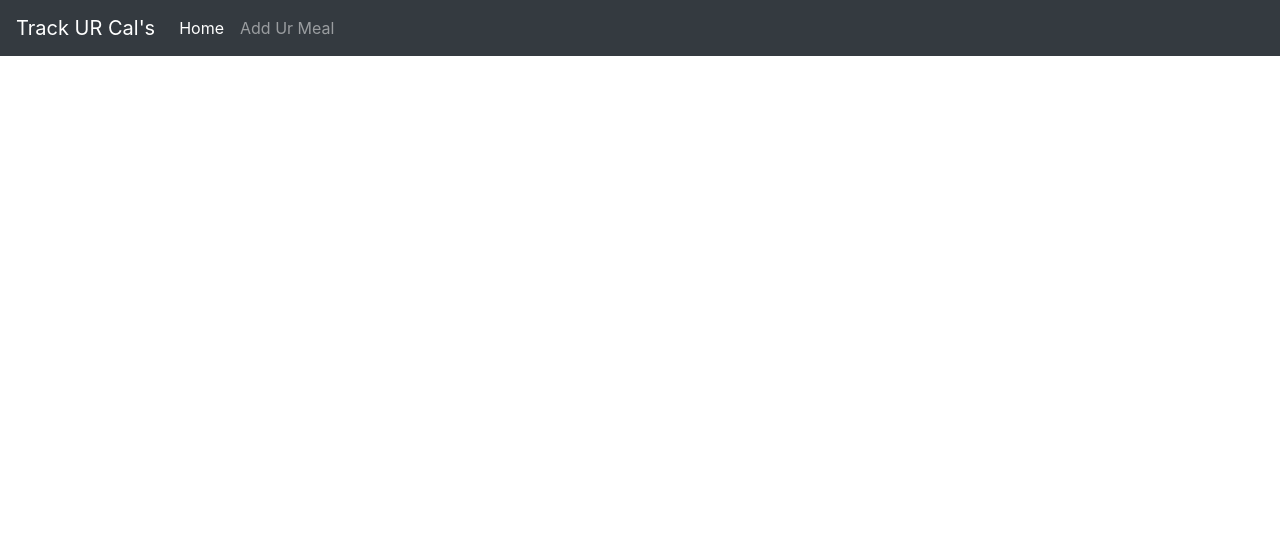
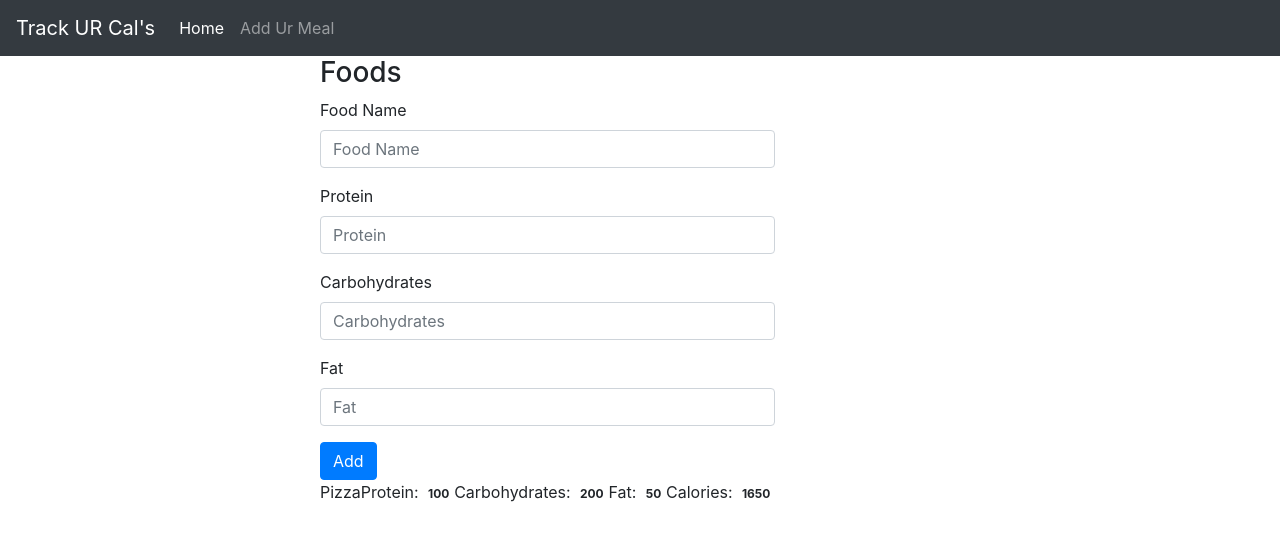
Before and after one commit to Krom121/food-tracker, a Flask app: template templates/add_food.html in a window 1280 px wide. Shown: the top 541 px of the page. Run offline with Flask 2, Linux system fonts and the light colour scheme; the template is opened without the code that fills it, so the values that code supplies are empty; some libraries are stand-ins or nearby versions.

Commit message:
url change for add food/ form/db test

```diff
--- a/app.py
+++ b/app.py
@@ -5,7 +5,7 @@
 
 def connect_db():
     # Connect to database
-    sql = sqlite3.connect('\C:\sites\cal_tracker\food_log.db')
+    sql = sqlite3.connect('food_log.db')
     # return the results as a dictionaries instead of tuples
     sql.row_factory = sqlite3.Row
     return sql
@@ -30,8 +30,27 @@
 def view():
     return render_template('day.html')
 
-@app.route('/add_food')
-def add_food():
+@app.route('/food', methods=['GET', 'POST'])
+def food():
+    if request.method == 'POST':
+        name = request.form['food-name']
+        protein = int(request.form['protein'])
+        carbohydrates = int(request.form['carbohydrates'])
+        fat = int(request.form['fat'])
+        # below calaculating the valuse for the total amount of calories
+        calories = protein * 4 + carbohydrates * 4 + fat * 9
+        # create instance of db
+        db = get_db()
+        # insert values into db
+        db.execute('insert into food (name, protein, carbohydrates, fat, calories) values (?, ?, ?, ?, ?)', \
+            [name, protein, carbohydrates, fat, calories])
+        db.commit()
+        '''
+        The return below was used to test the form was being submit correctly
+        by checking the values.
+        return '<h1>Name: {} Protein: {} Carbs: {} Fat: {}</h1>'.format(request.form['food-name'], request.form['protein'], \
+        request.form['carbohydrates'], request.form['fat'])
+        '''
     return render_template('add_food.html')
 
 
--- a/templates/add_food.html
+++ b/templates/add_food.html
@@ -1,4 +1,51 @@
 {% extends "base.html" %}
 {% block content %}
+<div class="container theme-showcase col-sm-6 col-sm-offset-3" role="main">
+    <div class="row">
+        <div>
 
+          <div class="panel panel-primary">
+
+            <div class="panel-heading">
+              <h3 class="panel-title">Foods</h3>
+            </div>
+
+            <div class="panel-body">
+
+              <form method="POST" action="{{ url_for('food') }}">
+                <div class="form-group">
+                  <label for="food-name">Food Name</label>
+                  <input type="text" class="form-control" id="food-name" name="food-name" placeholder="Food Name">
+                </div>
+                <div class="form-group">
+                  <label for="protein">Protein</label>
+                  <input type="number" class="form-control" id="protein" name="protein" placeholder="Protein">
+                </div>
+                <div class="form-group">
+                  <label for="carbohydrates">Carbohydrates</label>
+                  <input type="number" class="form-control" id="carbohydrates" name="carbohydrates" placeholder="Carbohydrates">
+                </div>
+                <div class="form-group">
+                  <label for="fat">Fat</label>
+                  <input type="number" class="form-control" id="fat" name="fat" placeholder="Fat">
+                </div>
+                <button type="submit" class="btn btn-primary">Add</button>
+              </form>
+
+              <div class="page-header"></div>
+
+              <ul class="nav nav-pills" role="tablist">
+                <li class="active"><a>Pizza</a></li>
+                <li><a>Protein: <span class="badge">100</span></a></li>
+                <li><a>Carbohydrates: <span class="badge">200</span></a></li>
+                <li><a>Fat: <span class="badge">50</span></a></li>
+                <li><a>Calories: <span class="badge">1650</span></a></li>
+              </ul>
+            </div>
+
+          </div>
+        </div>
+    </div>
+
+</div>
 {% endblock %}
--- a/templates/base.html
+++ b/templates/base.html
@@ -21,7 +21,7 @@
             <div class="collapse navbar-collapse" id="navbarNavAltMarkup">
               <div class="navbar-nav">
                 <a class="nav-item nav-link active" href="{{ url_for('index') }}">Home <span class="sr-only">(current)</span></a>
-                <a class="nav-item nav-link" href="{{ url_for('add_food')}}">Add Ur Meal</a>
+                <a class="nav-item nav-link" href="{{ url_for('food')}}">Add Ur Meal</a>
               </div>
             </div>
           </nav>
```
Also changed, not shown: food_log.db.
